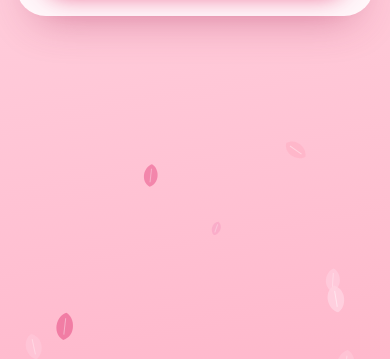
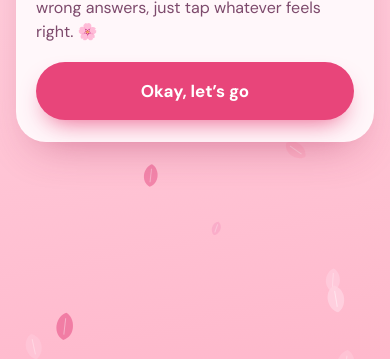
Before and after one commit to deeno-xoxo/today, a plain HTML site: page index.html in a window 390 px wide. Shown: the part 485-844 px from the top of the page. Drawn offline with nearby package versions, Linux system fonts and the light colour scheme.

Commit message:
center card for tall phones

```diff
--- a/index.html
+++ b/index.html
@@ -48,6 +48,7 @@ canvas.fx { position: fixed; inset: 0; width: 100%; height: 100%; pointer-events
   padding-left: max(16px, env(safe-area-inset-left, 0px));
   padding-right: max(16px, env(safe-area-inset-right, 0px));
 }
+#screen { flex: 1; display: flex; flex-direction: column; justify-content: center; gap: 16px; padding-bottom: 6vh; }
 .top { display: flex; align-items: center; justify-content: space-between; gap: 12px; min-height: 36px; }
 .back { font: 600 14px var(--body); color: var(--ink-soft); background: none; border: 0; padding: 8px 4px; cursor: pointer; }
 .dots { display: flex; gap: 5px; }
```
